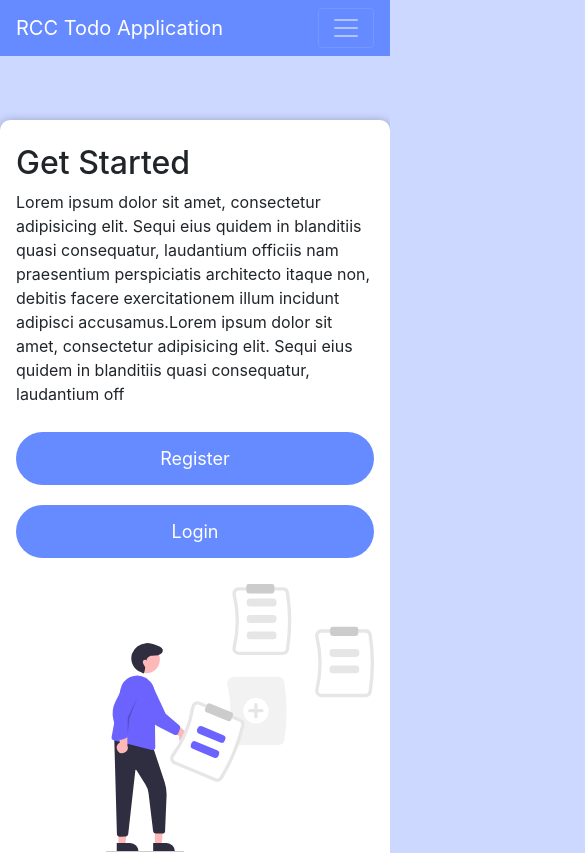
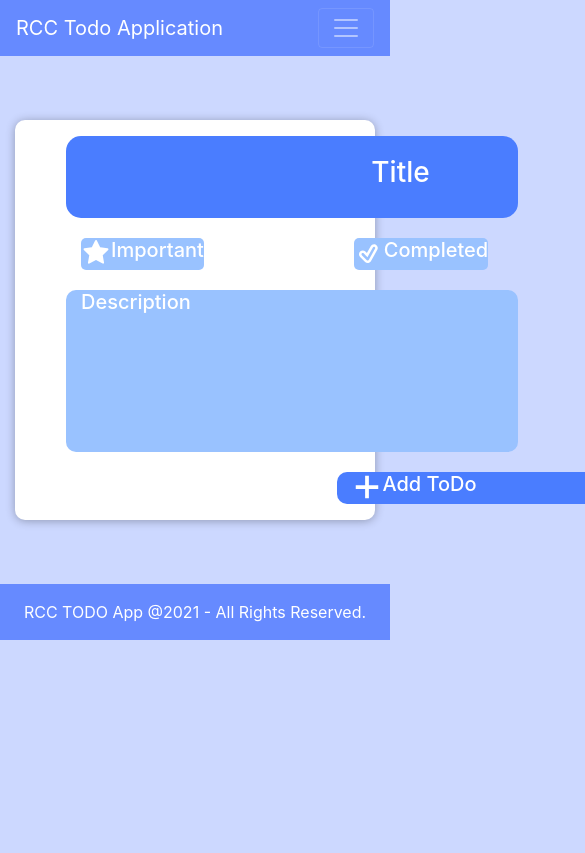
Before and after one commit to RCC-MRU/todo-app-frontend, a React (Create React App) app: page /descriptionPage in a window 390 px wide. Before the commit this address led to /. Shown: the top 853 px of the page, 585 px wide, since content can reach past the window. Built offline with nearby package versions, Linux system fonts and the light colour scheme.

Commit message:
added css and partially responsive

```diff
--- a/src/App.js
+++ b/src/App.js
@@ -27,7 +27,7 @@ const App = () => {
         <Route exact path="/dashboard">
           <Dashboard />
         </Route>
-        <Route exact path="/description-page">
+        <Route exact path="/descriptionPage">
           <DescriptionPage />
         </Route>
         <Route exact path="/todos/u/:id" component={ShowTasksComponent}>
--- a/src/Components/DescriptionPage.jsx
+++ b/src/Components/DescriptionPage.jsx
@@ -11,10 +11,13 @@ const DescriptionPage = () => {
         <div className="white-box">
           <div className="detailed-Todo">
             <div className="description">
-              <div className="title">
+              <div className="row">
+                <div className="title col-8 col-sm-8 col-md-8 col-lg-8 col-xl-8">
                   <h3>Title</h3>
                 </div>
-              <div class="tags">
+              </div>
+              <div className="row">
+                <div className="tags col-8 col-sm-8 col-md-8 col-lg-8 col-xl-8">
                   <div className="important">
                     <AiFillStar size="30" />
                     <h5>Important</h5>
@@ -28,16 +31,21 @@ const DescriptionPage = () => {
                     <h5>Delete</h5>
                   </div>
                 </div>
-              <div className="description-of-task">
-                <h6>Description</h6>
               </div>
-              <div className="addTodo">
+              <div className="row">
+                <div className="description-of-task col-8 col-sm-8 col-md-8 col-lg-8 col-xl-8">
+                  <h5>Description</h5>
+                </div>
+              </div>
+              <div className="row">
+                <div className="addTodo col-8 col-sm-8 col-md-8 col-lg-8 col-xl-8">
                   <GoPlus size="30" />
                   <h5>Add ToDo</h5>
                 </div>
               </div>
-            <div>
-              <div className="timeAndDate">
+            </div>
+            <div className="row">
+              <div className="timeAndDate col-4 col-sm-4 col-md-4 col-lg-4 col-xl-4">
                 <div className="date">
                   <h5>20 Sept</h5>
                 </div>
--- a/src/Styles/Todos.css
+++ b/src/Styles/Todos.css
@@ -18,24 +18,36 @@
 }
 
 .title{
-  padding-left: 40%;
+  padding-left: 45%;
   padding-top:20px;
   padding-bottom:20px;
+  margin-bottom: 20px;
+  background-color: #4A7DFF;
+  border-radius: 15px;
+  color: white;
 }
 
 .important{
   display:flex;
-  padding-left: 180px;
+  background-color: #99C2FF;
+  border-radius: 5px;
+  color: white;
 }
 
 .completed{
   display:flex;
-  padding-left: 180px;
+  margin-left: 150px;
+  background-color: #99C2FF;
+  border-radius: 5px;
+  color: white;
 }
 
 .delete{
   display:flex;
-  padding-left: 180px;
+  margin-left: 150px;
+  background-color: #99C2FF;
+  border-radius: 5px;
+  color: white;
 }
 
 .addTodo{
@@ -47,13 +59,21 @@
 }
 
 .description-of-task{
-  padding-top: 20px;
-  padding-bottom: 190px;
+  margin-top: 20px;
+  padding-bottom: 130px;
+  background-color: #99C2FF;
+  border-radius: 10px;
+  color: white;
 }
 
 .addTodo{
-  padding-left: 40%;
-  padding-top:20px;
+  margin-left: 40%;
+  margin-right: 40%;
+  margin-top:20px;
+  background-color: #4A7DFF;
+  border-radius: 10px;
+  color: white;
+
 }
 
 .detailed-Todo{
@@ -61,18 +81,21 @@
 }
 
 .description{
-  padding-left: 80px;
+  padding-left: 50px;
 }
 
 .timeAndDate{
-  padding-left: 100px;
-  padding-top: 50px;
+  margin-left: 120px;
+  margin-top: 30px;
+  background-color: #99C2FF;
 }
 
-.startTime{
-  padding-top: 50px;
+.startTime h5{
+  margin-top: 50px;
+  background-color: #99C2FF;
 }
 
-.endTime{
-  padding-top: 50px;
+.endTime h5{
+  margin-top: 50px;
+  background-color: #99C2FF;
 }
```
Lines whose indentation alone changed are shown as unchanged.
